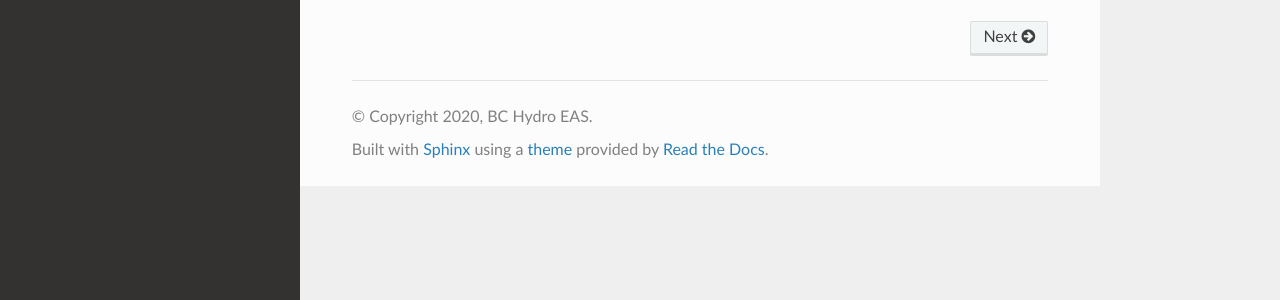
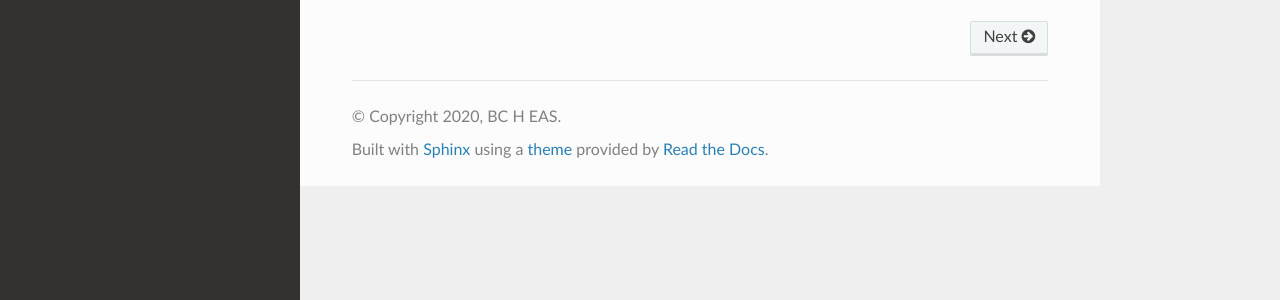
Before and after one commit to jackscodemonkey/reads_db, a Sphinx documentation site: the page built from docs/source/index.rst, in a window 1280 px wide. Shown: the part 403-703 px from the top of the page. Built offline with Sphinx 7.4.7 and the Read the Docs theme 2.0.0, drawn with Linux system fonts in a browser that asks for light colours.

Commit message:
Inital commit

```diff
--- a/docs/source/conf.py
+++ b/docs/source/conf.py
@@ -18,8 +18,8 @@
 # -- Project information -----------------------------------------------------
 
 project = 'Reads DB'
-copyright = '2020, BC Hydro EAS'
-author = 'BC Hydro EAS'
+copyright = '2020, BC H EAS'
+author = 'BC H EAS'
 
 
 # -- General configuration ---------------------------------------------------
```
